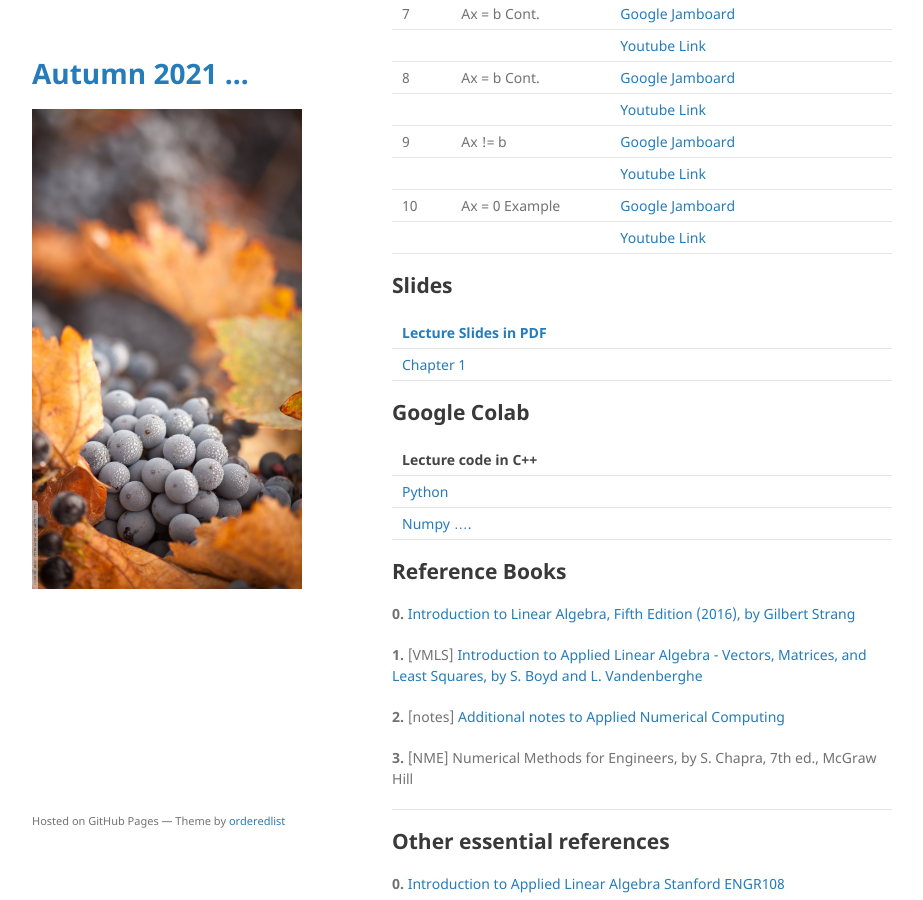
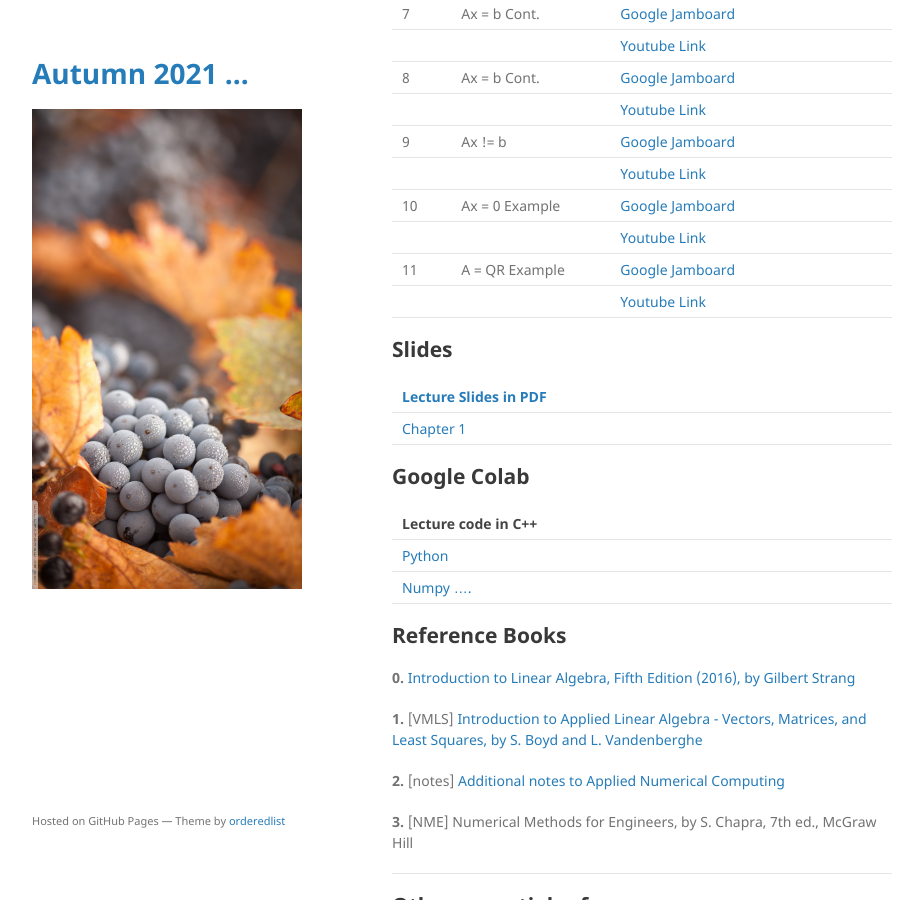
Before and after one commit to mohammadmotiurrahman/mohammadmotiurrahman.github.io, a Jekyll site: the page built from cse317_2/index.md, in a window 1280 px wide and 900 px high, scrolled down 4668 px. Shown: the whole window, without its empty margins (178-1101 px from the left). Built offline with Jekyll 4.4.1, drawn with Linux system fonts in a browser that asks for light colours; our own code applies the rules of GitHub Pages for plain Markdown files.

Commit message:
Update index.md

```diff
--- a/cse317_2/index.md
+++ b/cse317_2/index.md
@@ -127,6 +127,8 @@ The objective of this course is to introduce the student computational methods r
 |         |              | [Youtube Link](https://drive.google.com/file/d/1kTJ8YMHx7wRjynpB-vvmbsbZMPbVhk8W/view?usp=sharing)              |
 | 10       | Ax = 0 Example      | [Google Jamboard](https://jamboard.google.com/d/197oPGbNncYYJxHiaMteHXmk7DUMqP1wvqZOu4Vb0EdU/edit?usp=sharing)  |
 |         |              | [Youtube Link](https://drive.google.com/file/d/1iWBIuHlP_zfM03HteB93f-rZkRkHvEKP/view?usp=sharing)              |
+| 11       | A = QR Example      | [Google Jamboard](https://jamboard.google.com/d/1AESIlAWYE3_hx5WVBq8TLxcbfQlFFmvW-dOVqrYFPZc/edit?usp=sharing)  |
+|         |              | [Youtube Link](https://drive.google.com/file/d/1T58aqo0DtGo5bnx5oAAJJRVJ1XFbnody/view?usp=sharing)              |
 
 
 ## Slides
```
